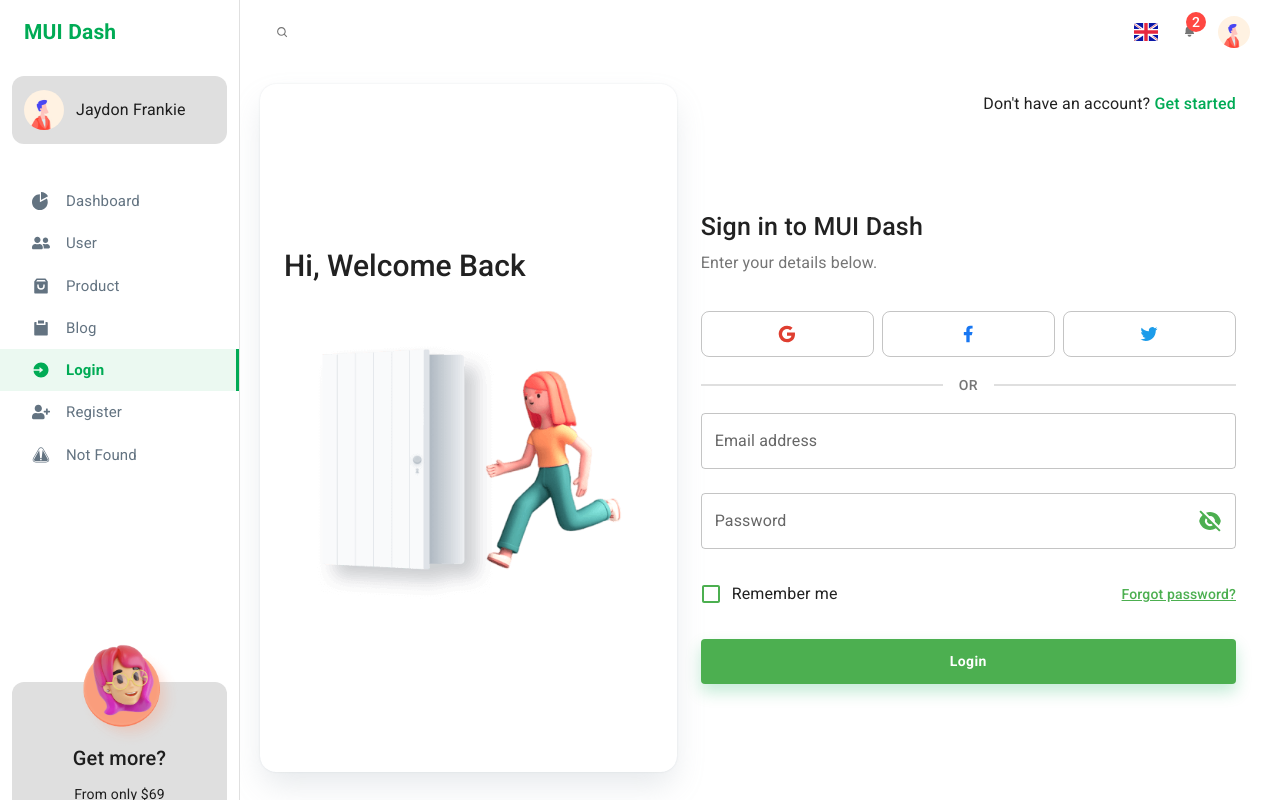
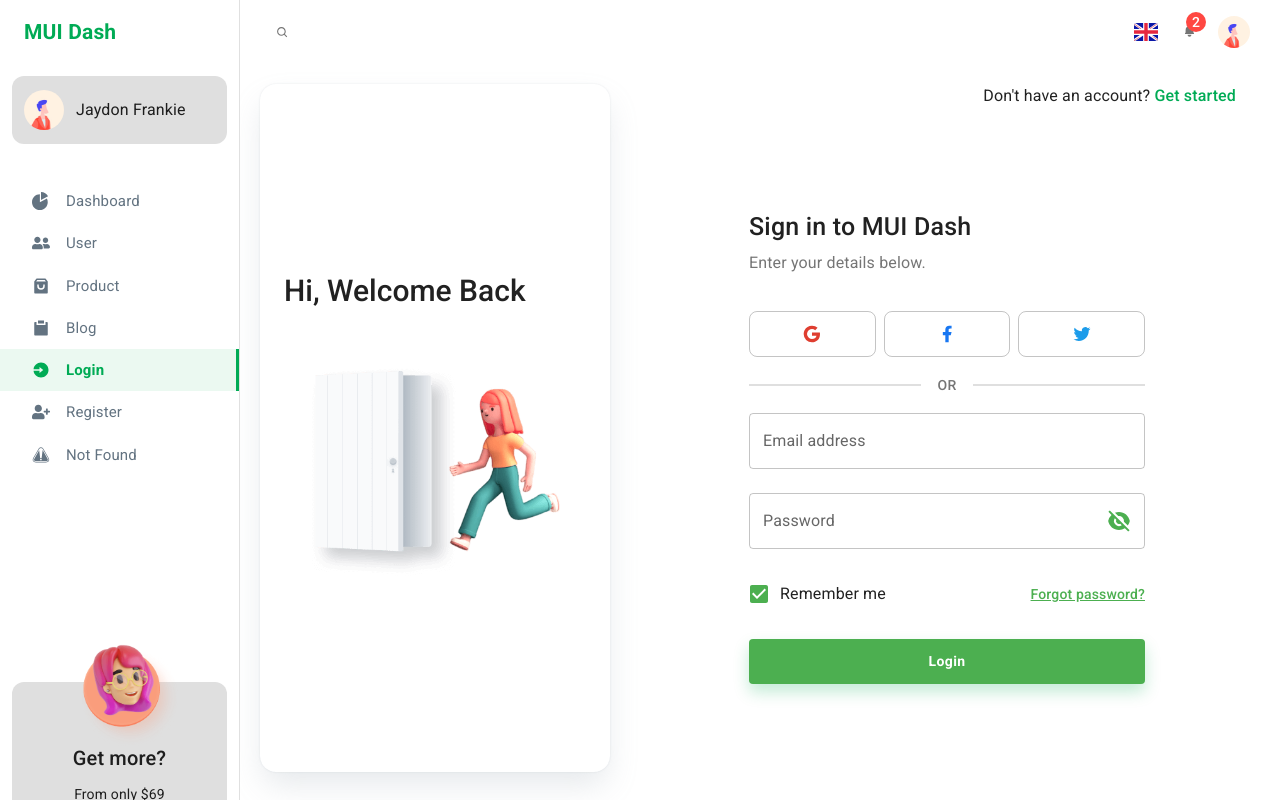
Before and after one commit to SuperDev01234/MUISample, a React (Create React App) app: page /login in a window 1280 px wide. Built offline with nearby package versions, Linux system fonts and the light colour scheme.

Commit message:
Login: done for now

```diff
--- a/src/components/AuthPages/FormLogin.js
+++ b/src/components/AuthPages/FormLogin.js
@@ -59,8 +59,10 @@
 
 const FormLogin = () => {
   const [showPassword, setShowPassord] = useState(false);
+  const [remember, setRemember] = useState(true);
 
   const handleTogglePassword = () => setShowPassord(!showPassword);
+  const handleToggleRemember = () => setRemember(!remember);
 
   // prevent Default
   const preventDefault = (e) => e.preventDefault();
@@ -97,7 +99,12 @@
           alignItems: "center",
         }}
       >
-        <FormControlLabel control={<Checkbox />} label="Remember me" />
+        <FormControlLabel
+          control={
+            <Checkbox checked={remember} onChange={handleToggleRemember} />
+          }
+          label="Remember me"
+        />
 
         <Link href="#" onClick={preventDefault} underline="always">
           Forgot password?
--- a/src/components/AuthPages/LeftPanel.js
+++ b/src/components/AuthPages/LeftPanel.js
@@ -1,9 +1,9 @@
-import { Grid, Typography } from "@material-ui/core";
+import { Typography } from "@material-ui/core";
 import { styled } from "@material-ui/styles";
 import { Box } from "@mui/system";
 
 // styles
-const LeftPaneStyle = styled(Grid)(({ theme }) => ({
+const LeftPaneStyle = styled(Box)(({ theme }) => ({
   display: "flex",
   flexDirection: "column",
   justifyContent: "center",
@@ -29,9 +29,9 @@
   },
 }));
 
-const LeftPanel = ({ gridSize, title, img, imgAlt }) => {
+const LeftPanel = ({ title, img, imgAlt }) => {
   return (
-    <LeftPaneStyle item md={gridSize}>
+    <LeftPaneStyle>
       <Typography variant="h3">{title}</Typography>
 
       <Box component="img" src={img} alt={imgAlt} loading="lazy" />
--- a/src/pages/Login.js
+++ b/src/pages/Login.js
@@ -1,4 +1,4 @@
-import { Grid, Typography, Link } from "@material-ui/core";
+import { Typography, Link, Container } from "@material-ui/core";
 import { styled } from "@material-ui/styles";
 import { Box } from "@mui/system";
 import { Link as RouterLink } from "react-router-dom";
@@ -11,18 +11,24 @@
 import LoginPhoto from "../images/auth/login.png";
 
 // styles
-const ContainerGridStyle = styled(Grid)(({ theme }) => ({
-  //border: "1px solid salmon",
+const ContainerBoxStyle = styled(Box)(({ theme }) => ({
   minHeight: `calc(100vh - ${theme.mixins.toolbar.minHeight * 2}px)`,
+  display: "grid",
+  gap: theme.spacing(3),
+  gridTemplateColumns: `350px 1fr`,
+
+  [theme.breakpoints.down("sm")]: {
+    gridTemplateColumns: `1fr`,
+  },
 }));
 
-const RightPanelStyle = styled(Grid)(({ theme }) => ({
+const RightPanelStyle = styled(Box)(({ theme }) => ({
   display: "flex",
   flexDirection: "column",
-  padding: `${theme.spacing(1)}px ${theme.spacing(3)}px`,
 
   "& .account_switch": {
     textAlign: "right",
+    paddingRight: theme.spacing(3),
     "& .MuiLink-underlineNone	": {
       color: theme.palette.green.darker,
       fontWeight: 500,
@@ -51,15 +57,14 @@
 
 const Login = () => {
   return (
-    <ContainerGridStyle container>
+    <ContainerBoxStyle container>
       <LeftPanel
-        gridSize={5}
         title="Hi, Welcome Back"
         img={LoginPhoto}
         imgAlt="Login Image"
       />
 
-      <RightPanelStyle item xs={12} md={7}>
+      <RightPanelStyle>
         <Typography paragraph className="account_switch">
           Don't have an account?{" "}
           <Link to="/register" component={RouterLink} underline="none">
@@ -67,7 +72,7 @@
           </Link>
         </Typography>
 
-        <Box className="form_Container">
+        <Container maxWidth="xs" className="form_Container">
           <Typography variant="h4">Sign in to MUI Dash</Typography>
           <Typography paragraph color="textSecondary">
             Enter your details below.
@@ -81,9 +86,9 @@
 
           {/* The Actual Form 👇 */}
           <FormLogin />
-        </Box>
+        </Container>
       </RightPanelStyle>
-    </ContainerGridStyle>
+    </ContainerBoxStyle>
   );
 };
 
```
